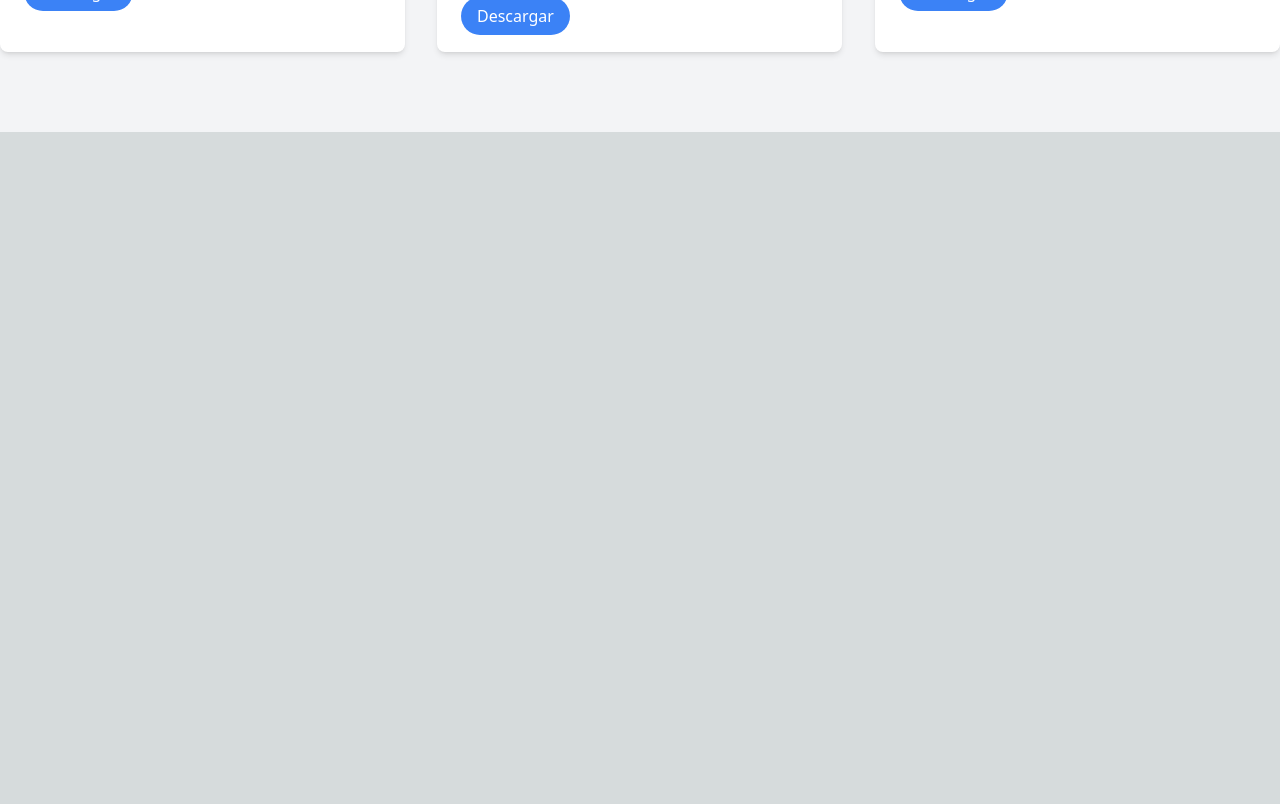
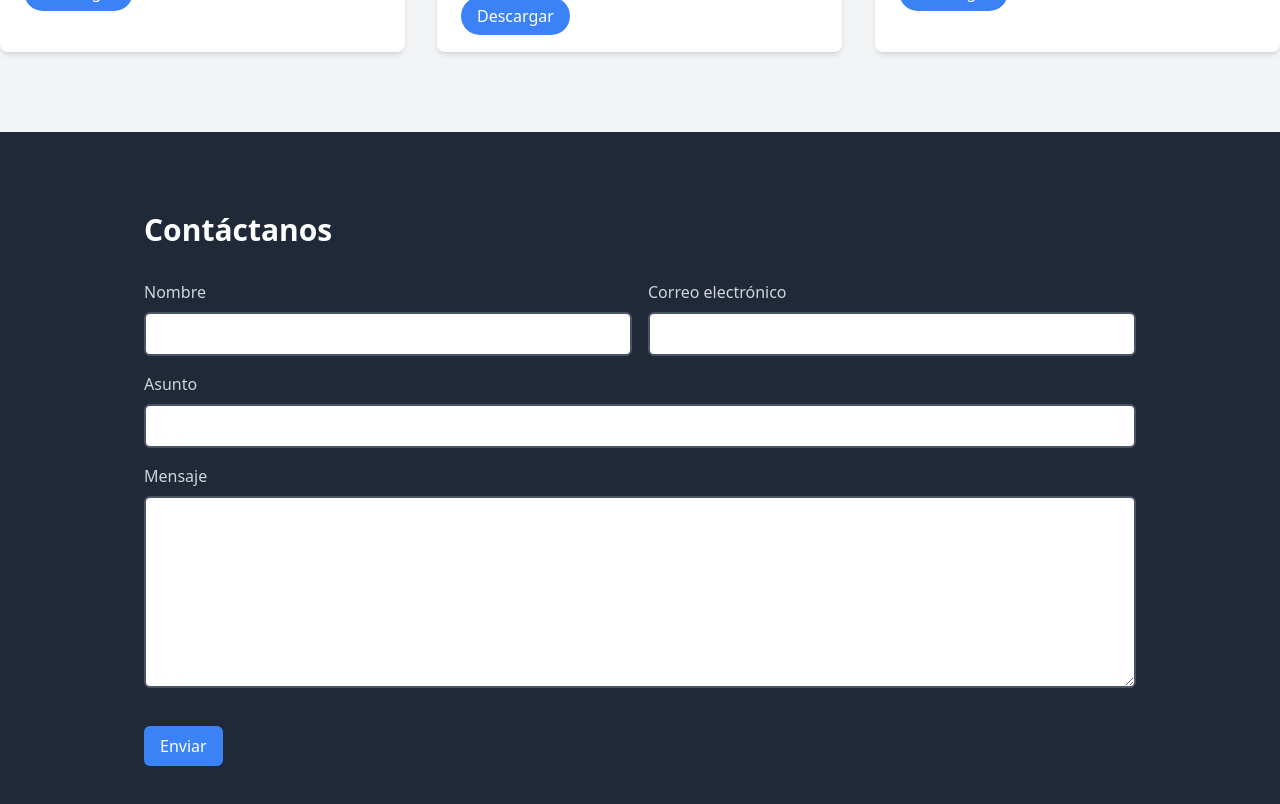
Before and after one commit to bastianalzate/landing-games, a Next.js app: page /landing in a window 1280 px wide. Shown: the part 2540-3344 px from the top of the page. Before the commit the page ends 2672 px from the top, so only its background shows below. Built offline with nearby package versions, Linux system fonts and the light colour scheme.

Commit message:
add section contact

```diff
--- a/package.json
+++ b/package.json
@@ -17,6 +17,7 @@
     "postcss": "8.4.23",
     "react": "18.2.0",
     "react-dom": "18.2.0",
+    "react-hook-form": "^7.43.9",
     "react-icons": "^4.8.0",
     "react-slick": "^0.29.0",
     "slick-carousel": "^1.8.1",
--- /dev/null
+++ b/src/components/ContactSection.js
@@ -0,0 +1,91 @@
+import { useState } from "react";
+
+const ContactSection = () => {
+  const [name, setName] = useState("");
+  const [email, setEmail] = useState("");
+  const [subject, setSubject] = useState("");
+  const [message, setMessage] = useState("");
+
+  const handleSubmit = (e) => {
+    e.preventDefault();
+    // Aquí podrías hacer alguna acción con los datos del formulario, como enviarlos por email o almacenarlos en una base de datos.
+    console.log({ name, email, subject, message });
+  };
+
+  return (
+    <section className="bg-gray-800 py-20">
+      <div className="max-w-screen-lg mx-auto px-4">
+        <h2 className="text-3xl font-bold text-white mb-8">Contáctanos</h2>
+        <form onSubmit={handleSubmit}>
+          <div className="grid grid-cols-1 md:grid-cols-2 gap-4">
+            <div>
+              <label htmlFor="name" className="block text-gray-300 font-medium mb-2">
+                Nombre
+              </label>
+              <input
+                type="text"
+                id="name"
+                name="name"
+                required
+                className="w-full border-gray-600 border-2 rounded-md px-4 py-2 text-gray-500 focus:outline-none focus:border-blue-500"
+                value={name}
+                onChange={(e) => setName(e.target.value)}
+              />
+            </div>
+            <div>
+              <label htmlFor="email" className="block text-gray-300 font-medium mb-2">
+                Correo electrónico
+              </label>
+              <input
+                type="email"
+                id="email"
+                name="email"
+                required
+                className="w-full border-gray-600 border-2 rounded-md px-4 py-2 text-gray-500 focus:outline-none focus:border-blue-500"
+                value={email}
+                onChange={(e) => setEmail(e.target.value)}
+              />
+            </div>
+          </div>
+          <div className="mt-4">
+            <label htmlFor="subject" className="block text-gray-300 font-medium mb-2">
+              Asunto
+            </label>
+            <input
+              type="text"
+              id="subject"
+              name="subject"
+              required
+              className="w-full border-gray-600 border-2 rounded-md px-4 py-2 text-gray-500 focus:outline-none focus:border-blue-500"
+              value={subject}
+              onChange={(e) => setSubject(e.target.value)}
+            />
+          </div>
+          <div className="mt-4">
+            <label htmlFor="message" className="block text-gray-300 font-medium mb-2">
+              Mensaje
+            </label>
+            <textarea
+              id="message"
+              name="message"
+              required
+              className="w-full border-gray-600 border-2 rounded-md px-4 py-2 text-gray-500 h-48 focus:outline-none focus:border-blue-500"
+              value={message}
+              onChange={(e) => setMessage(e.target.value)}
+            ></textarea>
+          </div>
+          <div className="mt-8">
+            <button
+              type="submit"
+              className="bg-blue-500 text-white px-4 py-2 rounded-md hover:bg-blue-600 transition duration-300 ease-in-out"
+            >
+              Enviar
+            </button>
+          </div>
+        </form>
+
+        </div>
+    </section>
+  );
+};
+export default ContactSection;
--- a/src/pages/landing.js
+++ b/src/pages/landing.js
@@ -5,6 +5,7 @@ import GamesSection from "@/components/GameSection";
 import AboutSection from "@/components/AboutSection";
 import NewsSection from "@/components/NewsSection";
 import DownloadSection from "@/components/DownloadSection";
+import ContactSection from "@/components/ContactSection";
 
 export default function Landing() {
     return (
@@ -15,6 +16,7 @@ export default function Landing() {
             <AboutSection />
             {/* <NewsSection /> */}
             <DownloadSection />
+            <ContactSection />
         </>
     )
 }
```
Also changed, not shown: 1 other file (tests, documents, lock files or other folders).
